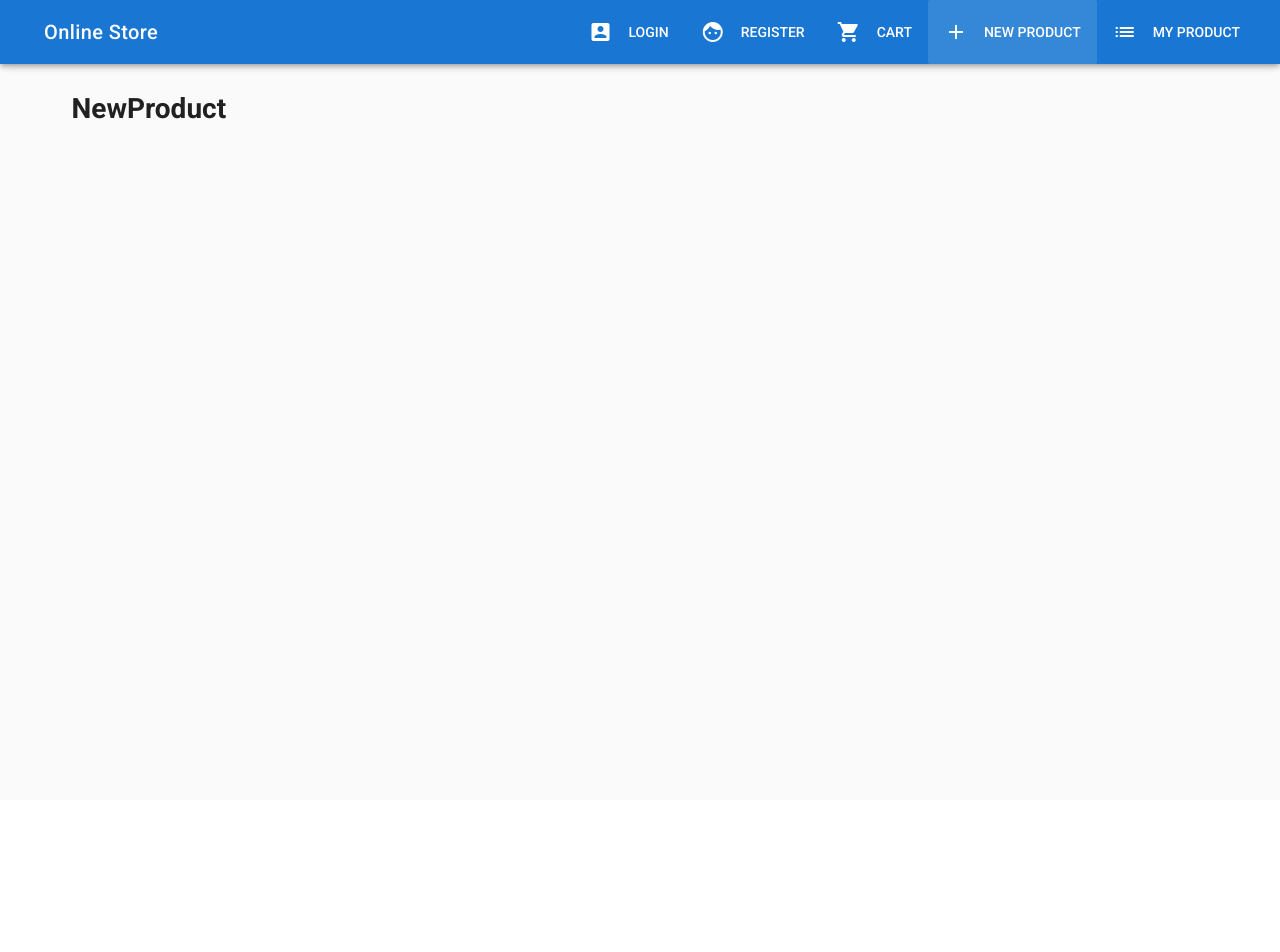
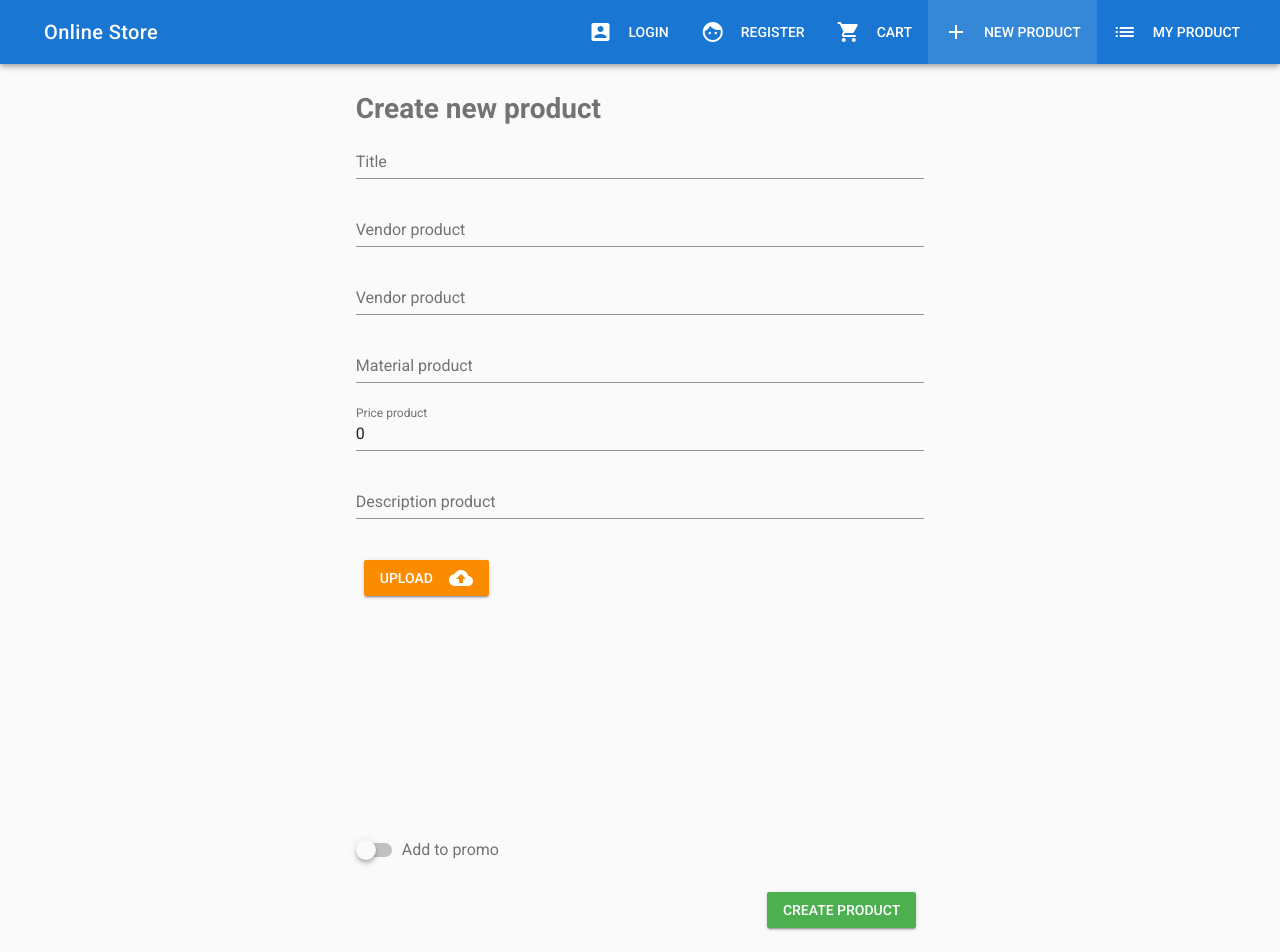
Before and after one commit to alte0/udemy-online-store-vuejs, a Vue app: page /new in a window 1280 px wide. Shown: the top 952 px of the page. Before the commit the page ends 800 px from the top, so only its background shows below. Built offline with nearby package versions, Linux system fonts and the light colour scheme.

Commit message:
реализация страницы новый товар

```diff
--- a/src/components/Products/NewProduct.vue
+++ b/src/components/Products/NewProduct.vue
@@ -1,8 +1,78 @@
 <template>
   <v-container>
     <v-layout row>
-      <v-flex xs12>
-        <h1>NewProduct</h1>
+      <v-flex xs12 sm6 offset-sm3>
+        <h1 class="text--secondary">Create new product</h1>
+          <v-form ref="form" v-model="valid" lazy-validation class="mb-3">
+            <v-text-field
+              name="title"
+              label="Title"
+              type="text"
+              v-model="title"
+              :rules="[v => !!v || 'Title is required' ]"
+              required
+              ></v-text-field>
+            <v-text-field
+              name="vendor"
+              label="Vendor product"
+              type="text"
+              v-model="vendor"
+              ></v-text-field>
+            <v-text-field
+              name="color"
+              label="Vendor product"
+              type="text"
+              v-model="color"
+              ></v-text-field>
+            <v-text-field
+              name="material"
+              label="Material product"
+              type="text"
+              v-model="material"
+              ></v-text-field>
+            <v-text-field
+              name="price"
+              label="Price product"
+              type="text"
+              v-model="price"
+              :rules="[v => !!v || 'Price is required' ]"
+              required
+              ></v-text-field>
+            <v-text-field
+              name="description"
+              label="Description product"
+              type="text"
+              v-model="description"
+              ></v-text-field>
+          </v-form>
+          <v-layout class="mb-3">
+            <v-flex xs12>
+              <v-btn class="warning">
+                Upload
+                <v-icon right dark>cloud_upload</v-icon>
+              </v-btn>
+            </v-flex>
+          </v-layout>
+          <v-layout>
+            <img src="" height="200">
+          </v-layout>
+          <v-layout>
+            <v-switch
+              color="primary"
+              :label="`Add to promo`"
+              v-model="promo"
+            ></v-switch>
+          </v-layout>
+          <v-layout>
+            <v-spacer></v-spacer>
+            <v-btn
+              class="success"
+              @click="createProduct"
+              :disabled="!valid"
+              >
+              Create product
+            </v-btn>
+          </v-layout>
       </v-flex>
     </v-layout>
   </v-container>
@@ -10,8 +80,33 @@
 
 <script>
 export default {
-  date () {
-    return {}
+  data () {
+    return {
+      valid: false,
+      title: '',
+      vendor: '',
+      color: '',
+      material: '',
+      price: 0,
+      description: '',
+      promo: false
+    }
+  },
+  methods: {
+    createProduct () {
+      if (this.$refs.form.validate()) {
+        const product = {
+          title: this.title,
+          vendor: this.vendor,
+          color: this.color,
+          material: this.material,
+          price: this.price,
+          description: this.description,
+          promo: this.promo
+        }
+        console.log(product)
+      }
+    }
   }
 }
 </script>
```
